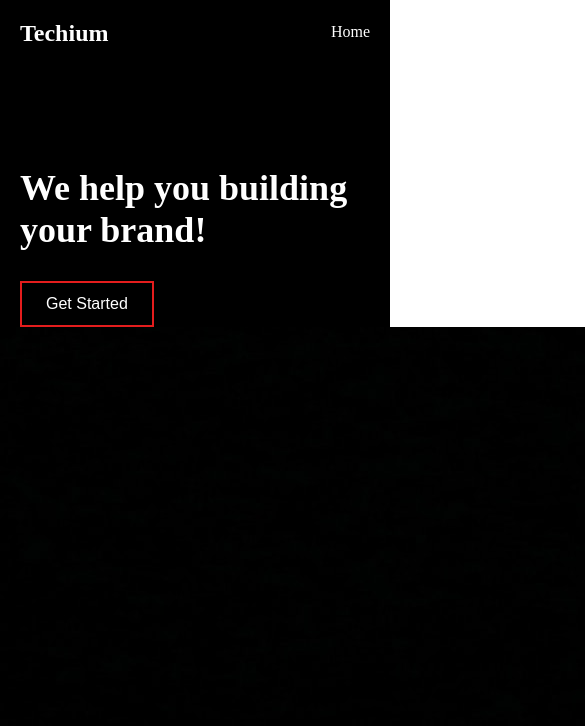
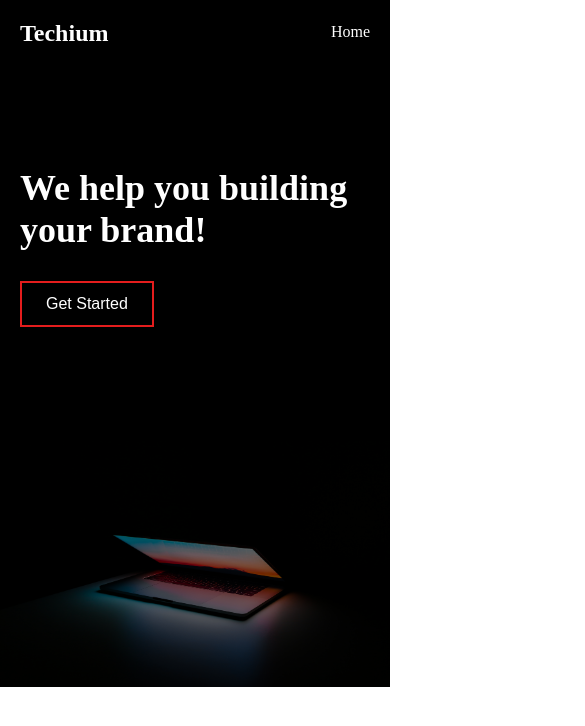
Before and after one commit to Yvette334/alu-web_front_end, a plain HTML site: page responsive_design/02-index.html in a window 390 px wide. Shown: the top 726 px of the page, 585 px wide, since content can reach past the window. Drawn offline with Linux system fonts and the light colour scheme.

Commit message:
Update 02-styles.css

```diff
--- a/responsive_design/02-styles.css
+++ b/responsive_design/02-styles.css
@@ -45,6 +45,15 @@
   background-color: #000;
   color: white;
   padding: 80px 0;
+  position: relative;
+  overflow: hidden;
+  min-height: 600px;
+}
+
+.hero-content {
+  position: relative;
+  z-index: 2;
+  max-width: 50%;
 }
 
 .hero h1 {
@@ -59,6 +68,15 @@
   color: white;
   cursor: pointer;
   font-size: 16px;
+}
+
+.hero-image {
+  position: absolute;
+  right: -5%;
+  bottom: -10%;
+  width: 65%;
+  height: auto;
+  z-index: 1;
 }
 
 /* Responsive styles */
@@ -105,4 +123,15 @@
   .hero h1 {
     font-size: 36px;
   }
+
+  .hero-content {
+    max-width: 100%;
   }
+
+  .hero-image {
+    opacity: 0.5;
+    width: 100%;
+    right: 0;
+    bottom: -5%;
+  }
+}
```
Lines whose indentation alone changed are shown as unchanged.
